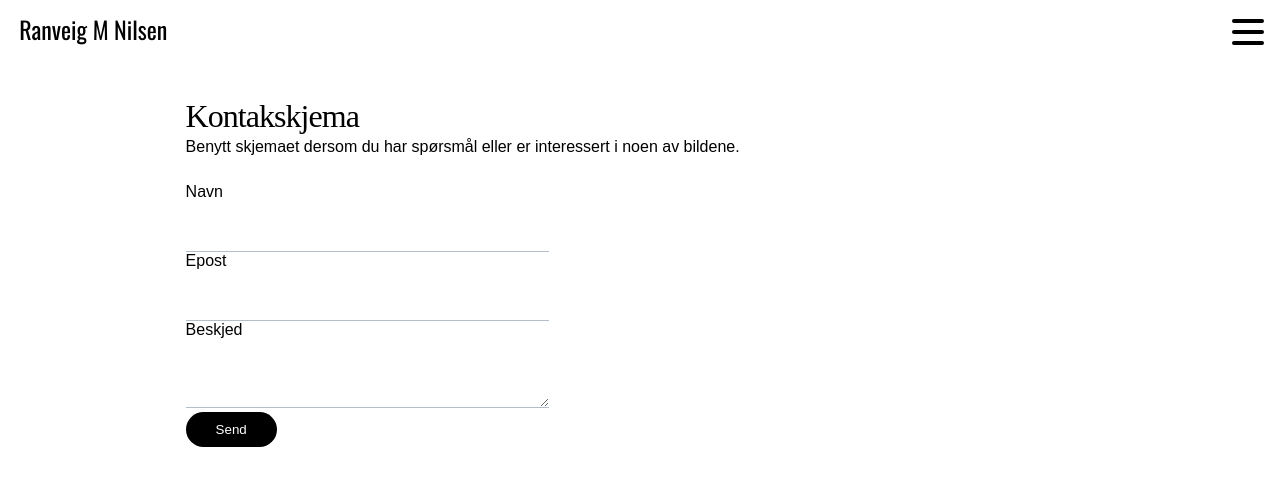
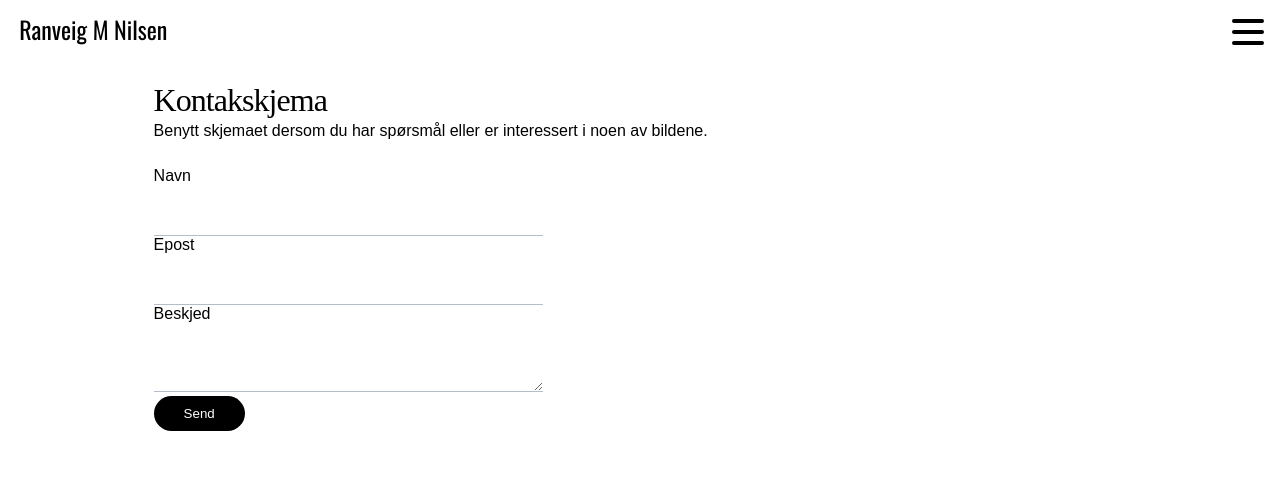
Before and after one commit to Dunnis86/ranveigmnilsen, a Next.js app: page /kontakt in a window 1280 px wide. Shown: the top 486 px of the page. Built offline with nearby package versions, Linux system fonts and the light colour scheme; a web font is replaced by a local one.

Commit message:
ordnet kontaktskjema

```diff
--- a/pages/kontakt.js
+++ b/pages/kontakt.js
@@ -5,7 +5,6 @@ import Layout from '@/components/Layout'
 import Container from '@/components/Container'
 
 const Grid = styled.div`
-  margin: 1rem 2rem;
   padding: auto;
   display: grid;
   grid-template-columns: 1fr;
```
